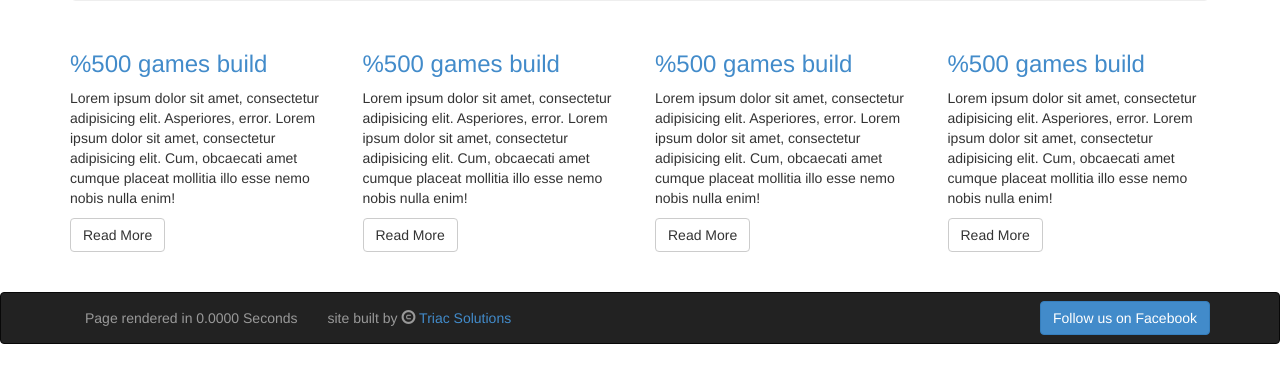
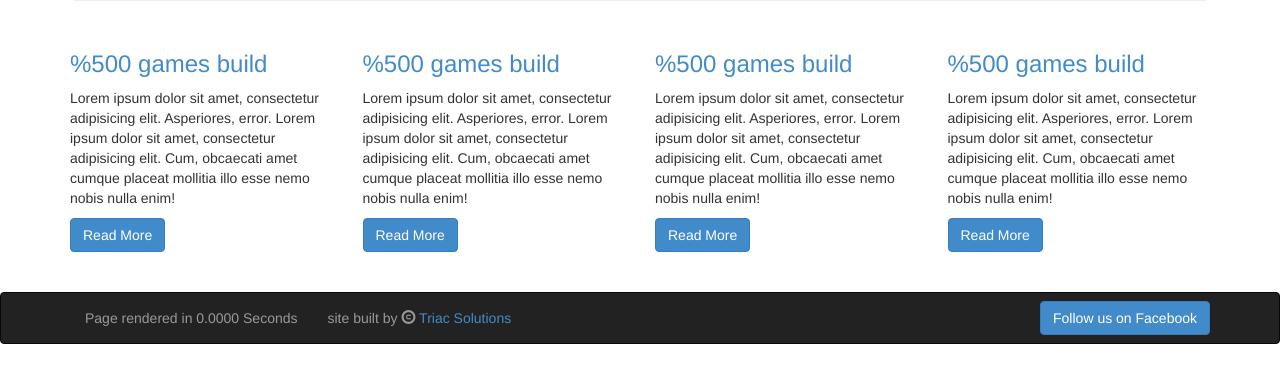
Before and after one commit to Triac/triac, a CodeIgniter app: page / in a window 1280 px wide. Shown: the part 402-785 px from the top of the page. Run offline with CodeIgniter, Linux system fonts and the light colour scheme.

Commit message:
added blue color button

```diff
--- a/application/views/Home.php
+++ b/application/views/Home.php
@@ -8,41 +8,27 @@
 	</div>
 
 </div>
-
-
-
-
-
-
-
-
-
-
-
-
-
-
 <div class="container">
 	<div class="row">
 		<div class="col-md-3 a">
 			<h3><a href=""> %500 games build</a></h3>
 <p>Lorem ipsum dolor sit amet, consectetur adipisicing elit. Asperiores, error. Lorem ipsum dolor sit amet, consectetur adipisicing elit. Cum, obcaecati amet cumque placeat mollitia illo esse nemo nobis nulla enim!</p>
-		<a href="" class="btn btn-default">Read More</a>
+		<a href="" class="btn btn-primary">Read More</a>
 		</div>
 			<div class="col-md-3 ">
 			<h3><a href=""> %500 games build</a></h3>
 <p>Lorem ipsum dolor sit amet, consectetur adipisicing elit. Asperiores, error. Lorem ipsum dolor sit amet, consectetur adipisicing elit. Cum, obcaecati amet cumque placeat mollitia illo esse nemo nobis nulla enim!</p>
-		<a href="" class="btn btn-default">Read More</a>
+		<a href="" class="btn btn-primary">Read More</a>
 		</div>
 			<div class=" col-md-3 a">
 			<h3><a href=""> %500 games build</a></h3>
 <p>Lorem ipsum dolor sit amet, consectetur adipisicing elit. Asperiores, error. Lorem ipsum dolor sit amet, consectetur adipisicing elit. Cum, obcaecati amet cumque placeat mollitia illo esse nemo nobis nulla enim!</p>
-		<a href="" class="btn btn-default">Read More</a>
+		<a href="" class="btn btn-primary">Read More</a>
 		</div>
 			<div class=" col-md-3 ">
 			<h3><a href=""> %500 games build</a></h3>
 <p>Lorem ipsum dolor sit amet, consectetur adipisicing elit. Asperiores, error. Lorem ipsum dolor sit amet, consectetur adipisicing elit. Cum, obcaecati amet cumque placeat mollitia illo esse nemo nobis nulla enim!</p>
-		<a href="" class="btn btn-default">Read More</a>
+		<a href="" class="btn btn-primary">Read More</a>
 		</div>
 
 
```
